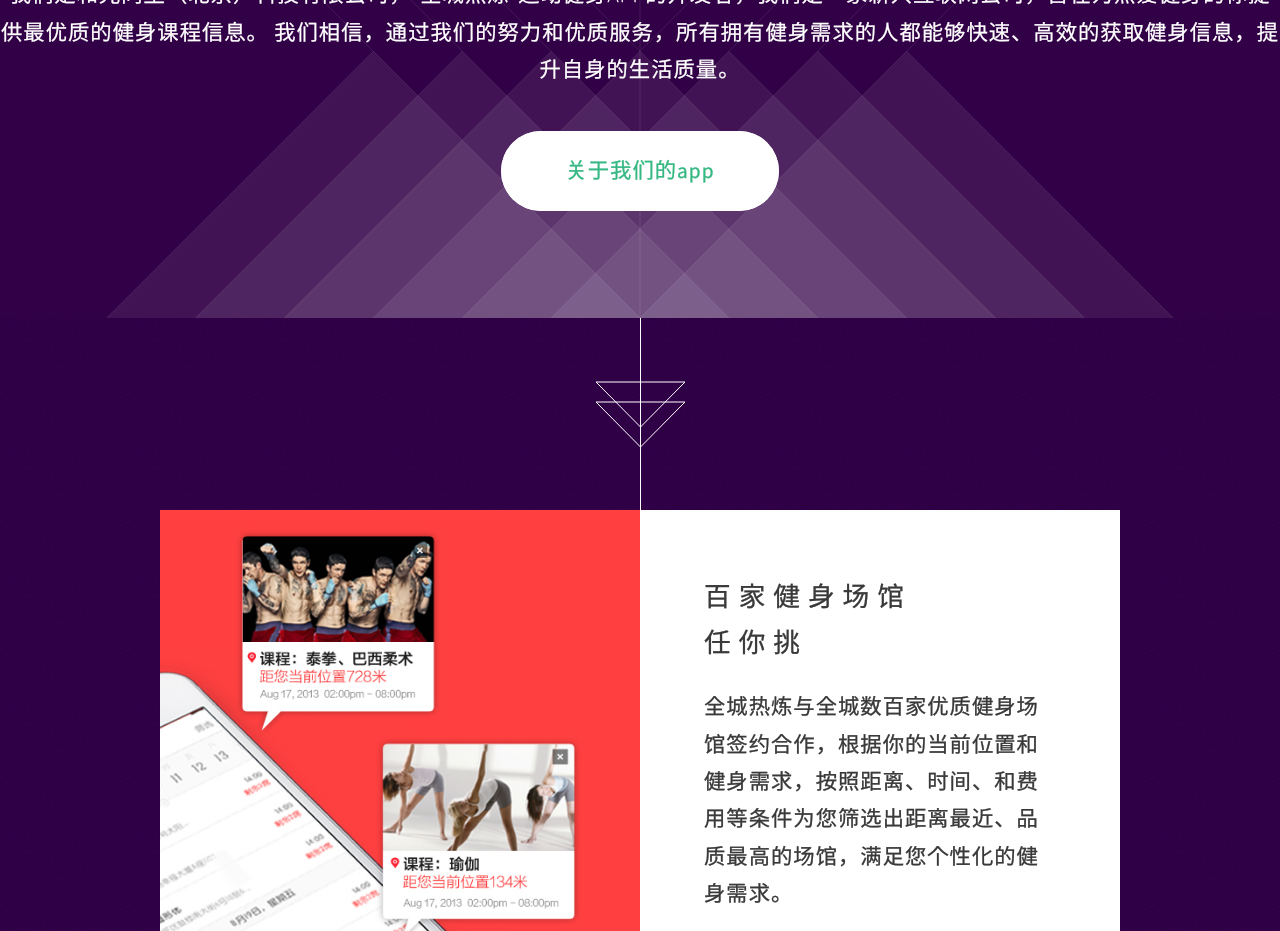
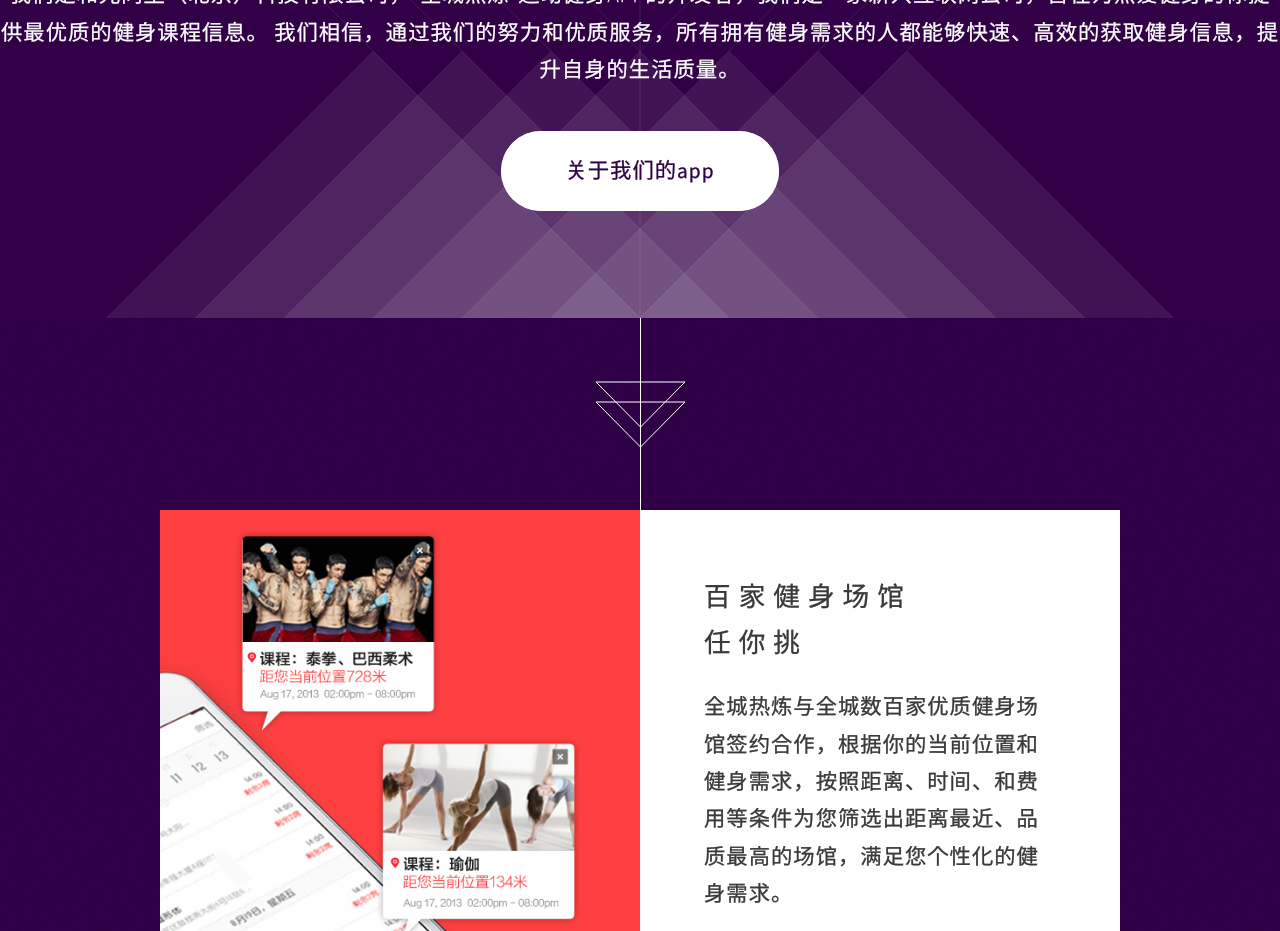
Before and after one commit to itis6am/itis6am.github.io, a plain HTML site: page index.html in a window 1280 px wide. Shown: the part 1060-1991 px from the top of the page. Drawn offline with Linux system fonts and the light colour scheme.

Commit message:
更改颜色

```diff
--- a/css/style.css
+++ b/css/style.css
@@ -860,7 +860,7 @@
 
 		#banner .button
 		{
-			color: #35b882;
+			color: #320046;
 			text-shadow: 0 0 0.5px rgba(53,184,130,0.25);
 		}
 
```
